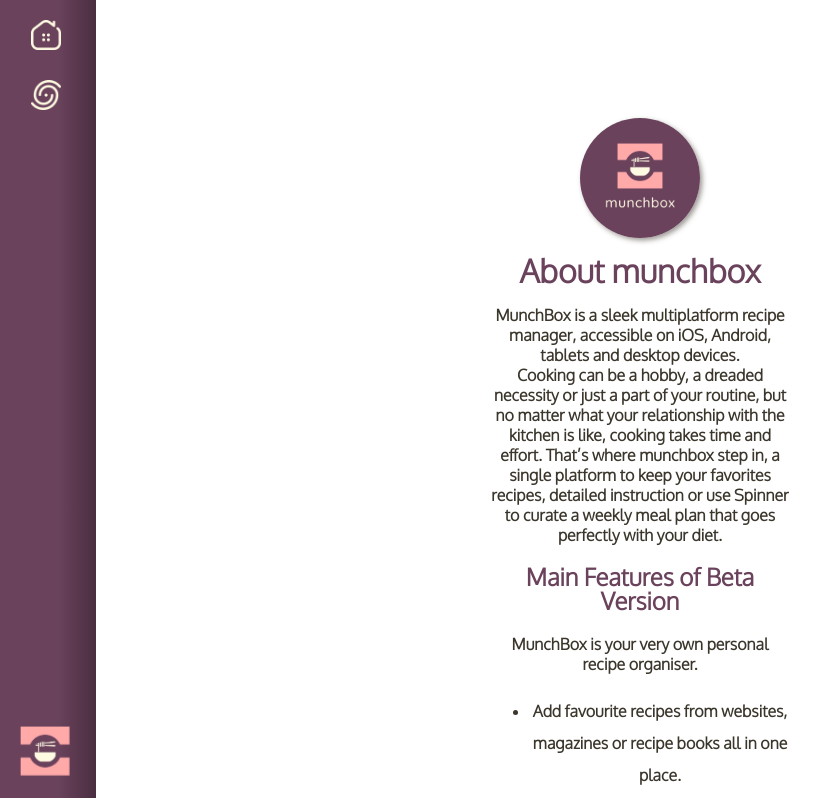
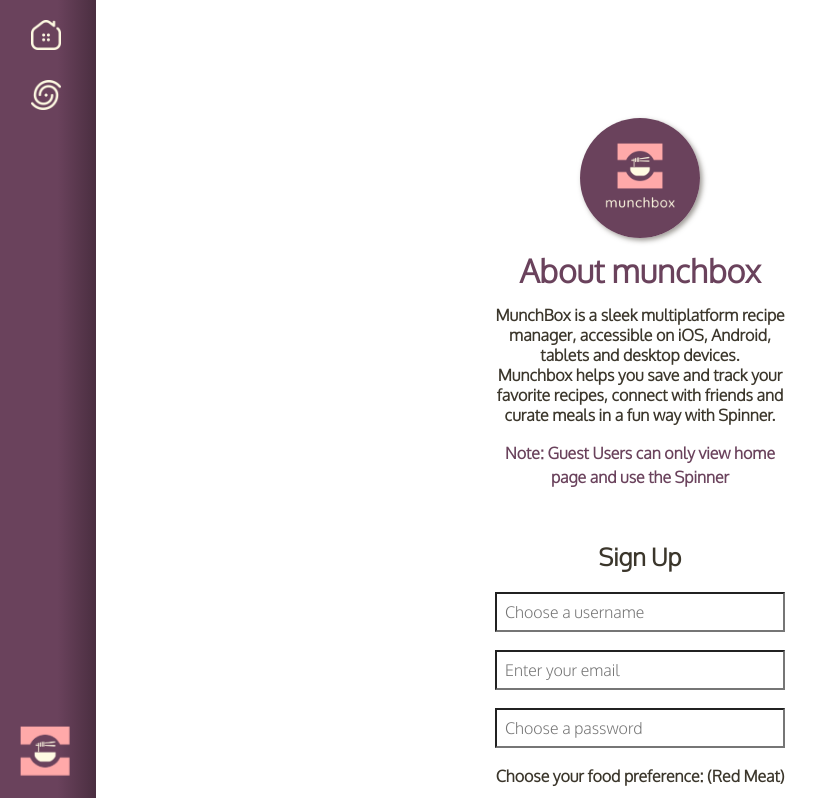
Before and after one commit to supernova4888/munchbox, a React (Create React App) app in the folder frontend/: page /register in a window 1280 px wide. Shown: the top 798 px of the page, without its empty margins (0-832 px from the left). Built offline with nearby package versions, Linux system fonts and the light colour scheme; no server answers.

Commit message:
shortened About session

```diff
--- a/frontend/src/components/AboutInfo.jsx
+++ b/frontend/src/components/AboutInfo.jsx
@@ -13,14 +13,9 @@ return (
             MunchBox is a sleek multiplatform recipe manager,
             accessible on iOS, Android, tablets and desktop devices.
             <br/>
-            Cooking can be a hobby, a dreaded necessity or just a
-            part of your routine, but no matter what your
-            relationship with the kitchen is like, cooking
-            takes time and effort. That’s where munchbox
-            step in, a single platform to keep your favorites recipes, detailed instruction or use Spinner to curate a weekly meal plan that goes perfectly
-            with your diet.</p>
+            Munchbox helps you save and track your favorite recipes, connect with friends and curate meals in a fun way with Spinner.</p>
             <div className="abouttext-heading">
-            <h2>Main Features of Beta Version</h2></div>
+            {/* <h2>Main Features of Beta Version</h2></div>
             <div className="features-list">
                 <h4>MunchBox is your very own personal recipe organiser.</h4>
             <ul>
@@ -31,7 +26,7 @@ return (
             <li>Follow other users and their recipes.</li>
             <li>Help you decide that to cook with Spinner</li>
             <li>Accessible on all of your devices, anytime.</li>
-            </ul>
+            </ul>  */}
              <p className = "abouttext-heading"> Note: Guest Users can only view home page and use the Spinner</p>
             </div>
         </div>
```
